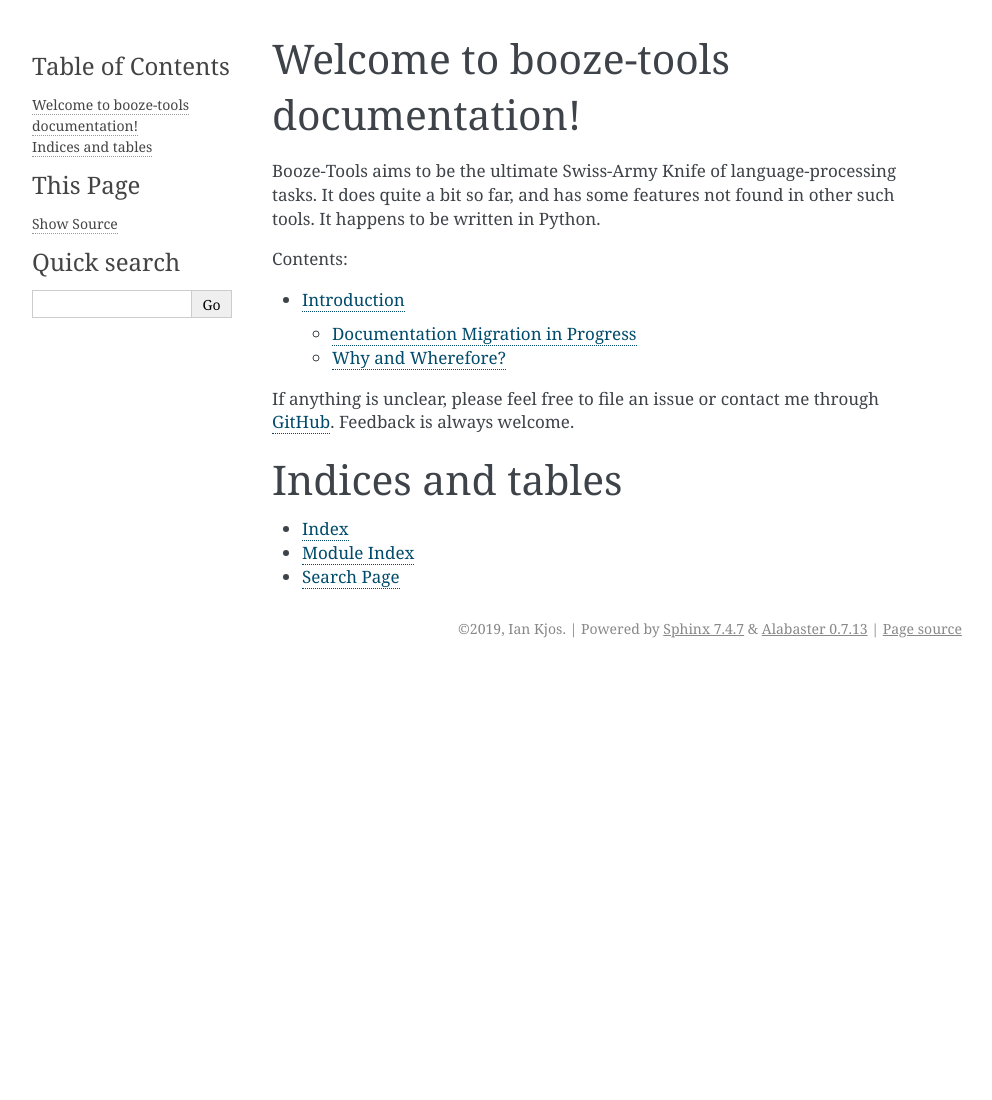
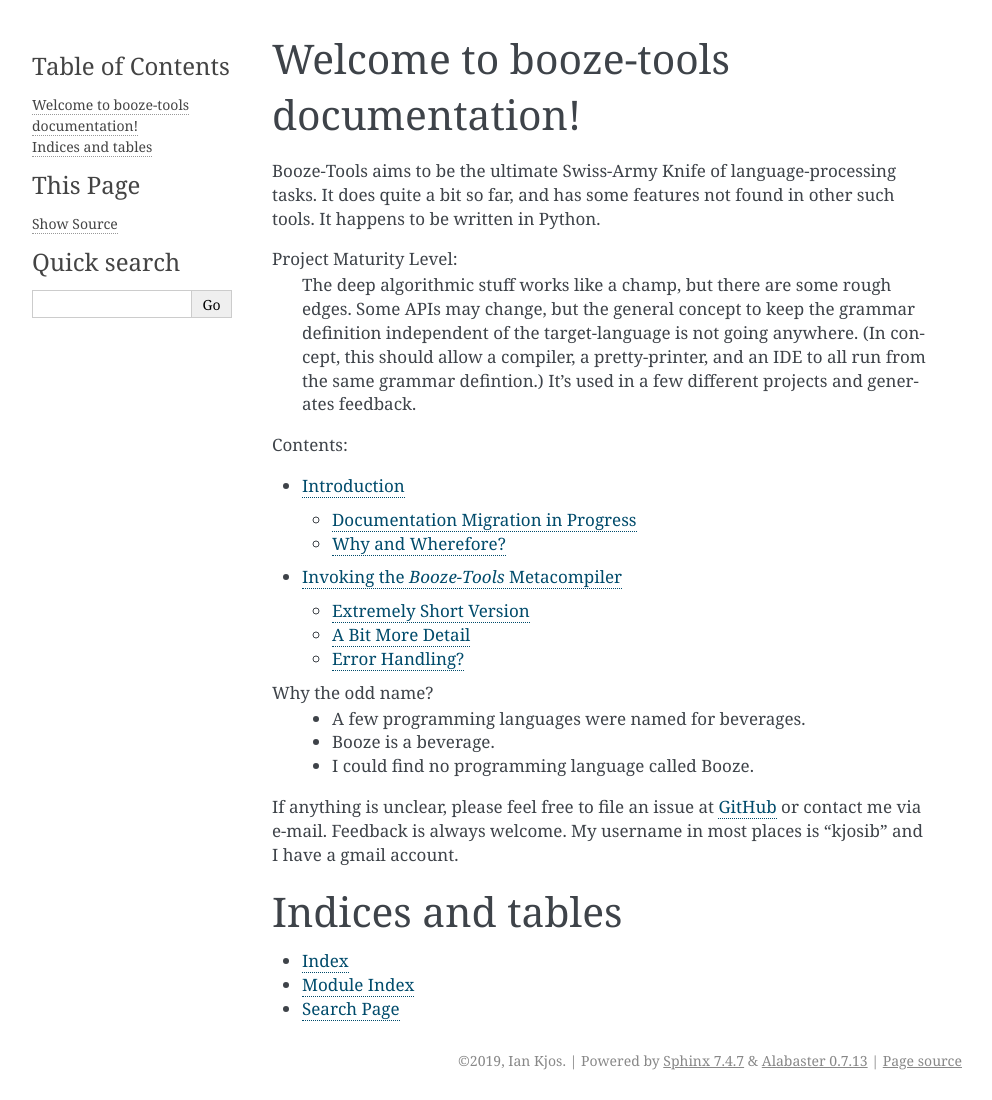
Before and after one commit to kjosib/booze-tools, a Sphinx documentation site: the page built from docs/source/index.rst, in a window 1280 px wide. Shown: the whole page, without its empty margins (148-1140 px from the left). Built offline with Sphinx 7.4.7, drawn with Linux system fonts in a browser that asks for light colours; before the commit the page ends 900 px from its top, so only the background shows below that.

Commit message:
doc update

```diff
--- a/docs/source/index.rst
+++ b/docs/source/index.rst
@@ -11,16 +11,30 @@
 and has some features not found in other such tools.
 It happens to be written in Python.
 
+Project Maturity Level:
+   The deep algorithmic stuff works like a champ,
+   but there are some rough edges. Some APIs may change,
+   but the general concept to keep the grammar definition
+   independent of the target-language is not going anywhere.
+   (In concept, this should allow a compiler, a pretty-printer, and an IDE to all run from the same grammar defintion.)
+   It's used in a few different projects and generates feedback.
 
 .. toctree::
    :maxdepth: 2
    :caption: Contents:
 
    intro
+   invoking
+
+Why the odd name?
+   * A few programming languages were named for beverages.
+   * Booze is a beverage.
+   * I could find no programming language called Booze.
 
 
-If anything is unclear, please feel free to file an issue or contact me
-through GitHub_. Feedback is always welcome.
+If anything is unclear, please feel free to file an issue at GitHub_
+or contact me via e-mail. Feedback is always welcome.
+My username in most places is "kjosib" and I have a gmail account.
 
 .. _GitHub: https://github.com/kjosib/booze-tools
 
--- /dev/null
+++ b/docs/source/invoking.rst
@@ -0,0 +1,92 @@
+Invoking the *Booze-Tools* Metacompiler
+========================================
+
+Let's say you looked at the `GitHub repository <https://github.com/kjosib/booze-tools>`_
+at `the examples, <https://github.com/kjosib/booze-tools/tree/master/example>`_
+and decided the concept was pretty cool. How shall we proceed?
+
+All of the examples are coded to build their grammar into a parser at run-time.
+That's alright for a demonstration, but how would you deal with this in a real project?
+
+You could choose to copy a line of code, but actually there are a number of other handy features
+available on the command-line.
+
+Extremely Short Version
+-------------------------
+
+On the command line:
+
+.. code-block:: text
+    D:\GitHub\booze-tools>py -m boozetools example\pascal.md
+    Wrote automaton in JSON format to:
+            example\pascal.automaton
+
+Then later, in Python code, something like:
+
+.. code-block:: python
+    import json
+    from boozetools.support import runtime, interfaces
+
+    tables = json.load('example/pascal.automaton')
+
+    class MyParser(runtime.TypicalApplication):
+        def __init__(self):
+            super().__init__(tables)
+
+        def scan_this(self, yy):
+            yy.token('this', yy.matched_text())
+
+        def parse_that(self, left, middle, right):
+            return That(left, middle, right)
+
+    syntax_tree = MyParser().parse("some big long text")
+
+A Bit More Detail
+------------------
+
+You have lots of options about how you invoke this:
+
+.. code-block:: text
+    D:\GitHub\booze-tools>py -m boozetools -h
+    usage: py -m boozetools [-h] [-f] [-o OUTPUT] [-i] [--pretty] [--csv] [--dev] [--dot] [-m {LALR,CLR,LR1}] [-v]
+                            source_path
+
+    Compile a macroparse grammar/scanner definition from a markdown document into a set of parsing and scanning tables in
+    JSON format. The resulting tables are suitable for use with the included runtime modules. Pypi:
+    https://pypi.org/project/booze-tools/ GitHub: https://github.com/kjosib/booze-tools/wiki
+    ReadTheDocs: https://boozetools.readthedocs.io/en/latest/
+
+    positional arguments:
+      source_path           path to input file
+
+    optional arguments:
+      -h, --help            show this help message and exit
+      -f, --force           allow to write over existing file
+      -o OUTPUT, --output OUTPUT
+                            path to output file
+      -i, --indent          indent the JSON output for easier reading.
+      --pretty              Display uncompressed tables in attractive grid format on STDOUT.
+      --csv                 Generate CSV versions of uncompressed tables, suitable for inspection.
+      --dev                 Operate in "development mode" -- which changes from time to time.
+      --dot                 Create a .dot file for visualizing the parser via the Graphviz package.
+      -m {LALR,CLR,LR1}, --method {LALR,CLR,LR1}
+                            Which parser table construction method to use.
+      -v, --verbose         Squawk, mainly about the table compression stats.
+
+Error Handling?
+------------------
+
+There is support for that.
+
+Error Rules:
+    You can write error production-rules using the metatoken ``$error$``.
+    The machinery surrounding this takes pains to do well.
+    It may not be the fastest concept, but it's smarter than the average parser.
+
+On-Error Call-Backs:
+    For everything else, there are error call-backs.
+    If you look in ``boozetools/support/runtime.py``
+    (`here <https://github.com/kjosib/booze-tools/blob/master/boozetools/support/runtime.py>`_)
+    you'll find ``class AbstractTypical`` which defines default behavior for
+    situations in which (a) the parser's error-rule mechanism was unable to resolve,
+    or (b) a stuck scanner.
```
